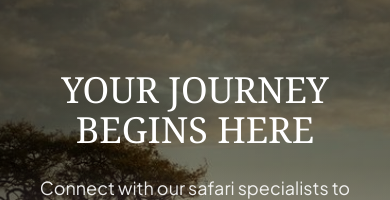
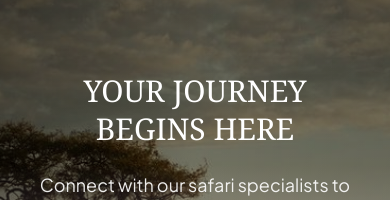
Before and after one commit to crypto-surgelitu/hippo--transfers-and-adventures, a Next.js app: page /contact in a window 390 px wide. Shown: the part 253-453 px from the top of the page. Built offline with nearby package versions, Linux system fonts and the light colour scheme; no server answers.

Commit message:
contact page overlay

```diff
--- a/src/app/contact/page.tsx
+++ b/src/app/contact/page.tsx
@@ -68,11 +68,11 @@ export default function ContactPage() {
           {/* Seamless bottom fade into page background */}
           <div className="absolute bottom-0 left-0 right-0 h-56 md:h-64 bg-gradient-to-t from-background via-background/80 to-transparent"></div>
         </div>
-        <div className="relative z-10 text-center px-6 max-w-4xl mx-auto flex flex-col items-center">
-          <h1 className="font-display-lg text-4xl md:text-display-lg text-surface-container-lowest mb-6 uppercase">
+        <div className="relative z-10 text-center px-6 w-full max-w-4xl mx-auto flex flex-col items-center">
+          <h1 className="font-display-lg text-3xl sm:text-4xl md:text-display-lg leading-tight text-surface-container-lowest mb-6 uppercase w-full max-w-[20rem] sm:max-w-none">
             Your Journey Begins Here
           </h1>
-          <p className="font-body-lg text-body-lg text-surface-container-lowest/90 max-w-2xl mx-auto">
+          <p className="font-body-lg text-body-lg text-surface-container-lowest/90 w-full max-w-2xl mx-auto">
             Connect with our safari specialists to craft a personalized, luxury expedition into the heart of wild Kenya.
           </p>
         </div>
```
